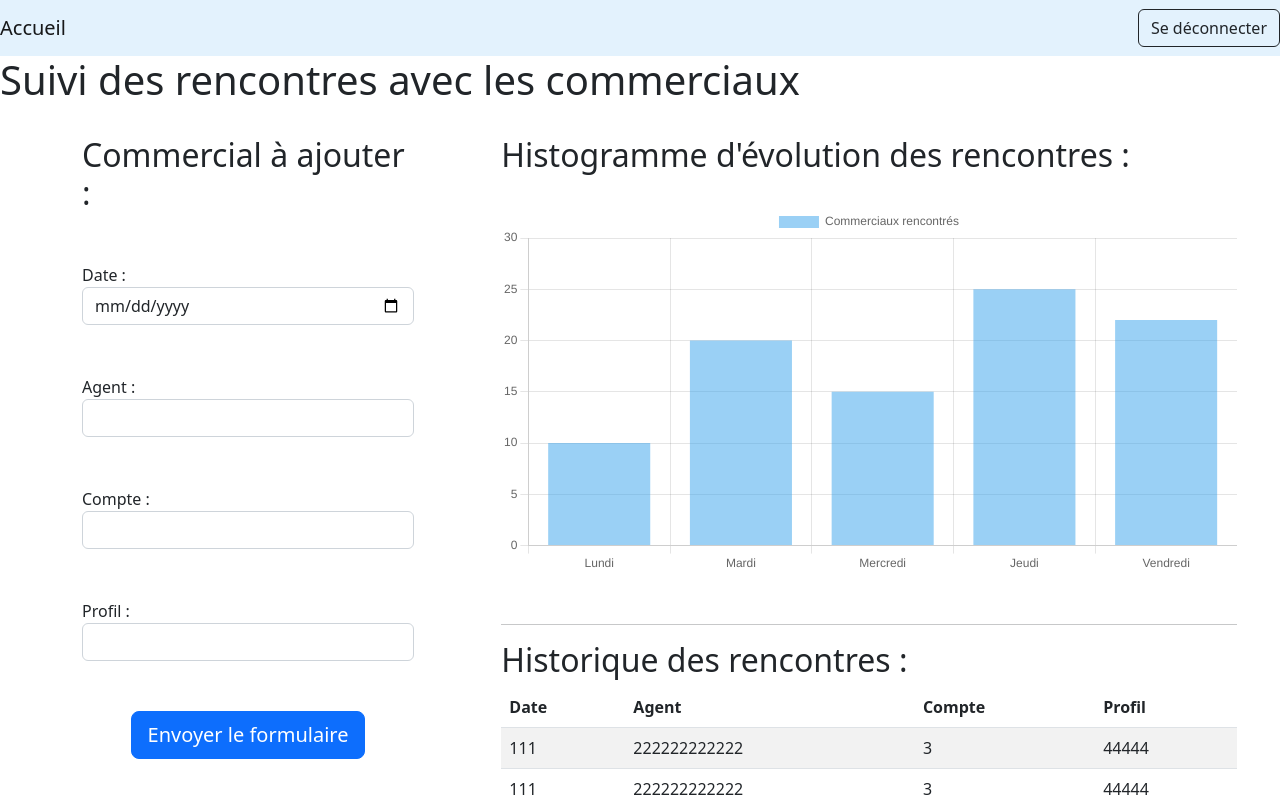
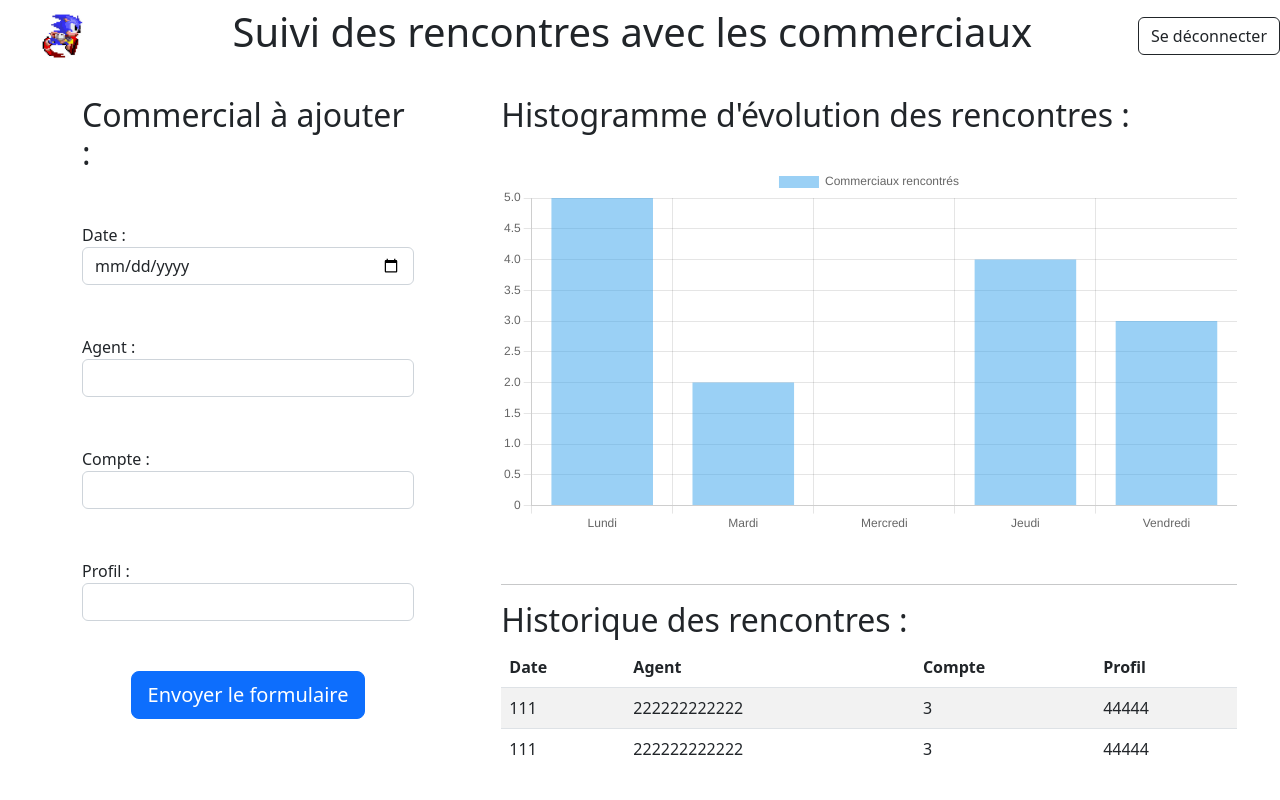
Before and after one commit to rpaturel/SuiviRencontre, an Angular app in the folder RencontreSuivi/: page /oui in a window 1280 px wide. Built offline with nearby package versions, Linux system fonts and the light colour scheme.

Commit message:
page principale

```diff
--- a/RencontreSuivi/src/app/accueil/accueil.component.css
+++ b/RencontreSuivi/src/app/accueil/accueil.component.css
@@ -3,3 +3,10 @@
     width: 400px;
     height: 400px;
 }
+
+#sonic{
+    background: url("../../assets/img/sonic-sonic-the-hedgehog.gif");
+    width: 50px;
+    height: 50px;
+    margin-left: 3%;
+}
--- a/RencontreSuivi/src/app/accueil/accueil.component.html
+++ b/RencontreSuivi/src/app/accueil/accueil.component.html
@@ -1,9 +1,8 @@
-<nav class="navbar navbar-light" style="background-color: #e3f2fd;">
-    <!-- Navbar content -->
-    <a class="navbar-brand" href="non">Accueil</a>
-    <button class="btn btn-outline-dark my-2 my-sm-0" type="submit">Se déconnecter</button>
+<nav class="navbar navbar-light navbar-fixed-top" style="background-color: #ffffff;">
+    <img id="sonic" src="../../assets/img/sonic-sonic-the-hedgehog.gif" alt="Sonic qui court"/>
+    <h1 style="margin-left: 3%;">Suivi des rencontres avec les commerciaux</h1>
+    <button class="btn btn-outline-dark my-2 my-sm-0" type="submit" >Se déconnecter</button> <!-- pouvoir editer le profil -->
   </nav>
-<h1>Suivi des rencontres avec les commerciaux</h1>
 <br>
 <div class="container">
     <div id="global" class="row">
--- a/RencontreSuivi/src/app/accueil/accueil.component.ts
+++ b/RencontreSuivi/src/app/accueil/accueil.component.ts
@@ -15,13 +15,11 @@ export class AccueilComponent {
 
 (async function() {
   const data = [
-    { year: 2010, count: 10 },
-    { year: 2011, count: 20 },
-    { year: 2012, count: 15 },
-    { year: 2013, count: 25 },
-    { year: 2014, count: 22 },
-    { year: 2015, count: 30 },
-    { year: 2016, count: 28 },
+    { year: 2010, count: 5 },
+    { year: 2011, count: 2 },
+    { year: 2012, count: 0 },
+    { year: 2013, count: 4 },
+    { year: 2014, count: 3 },
   ];
 
   var Courbe = new Chart("Courbe",
```
Also changed, not shown: RencontreSuivi/src/assets/img/sonic-sonic-the-hedgehog.gif (added).
